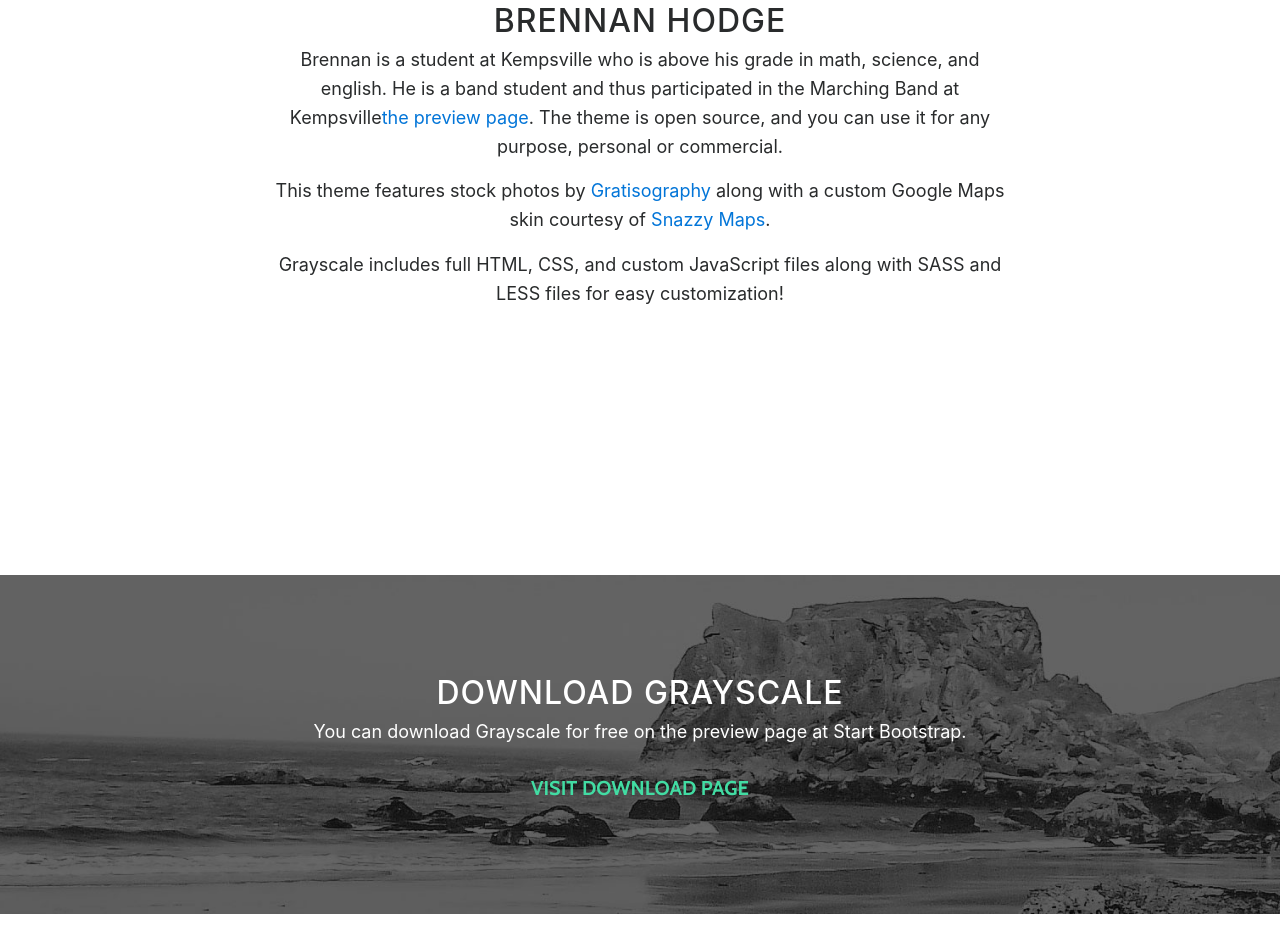
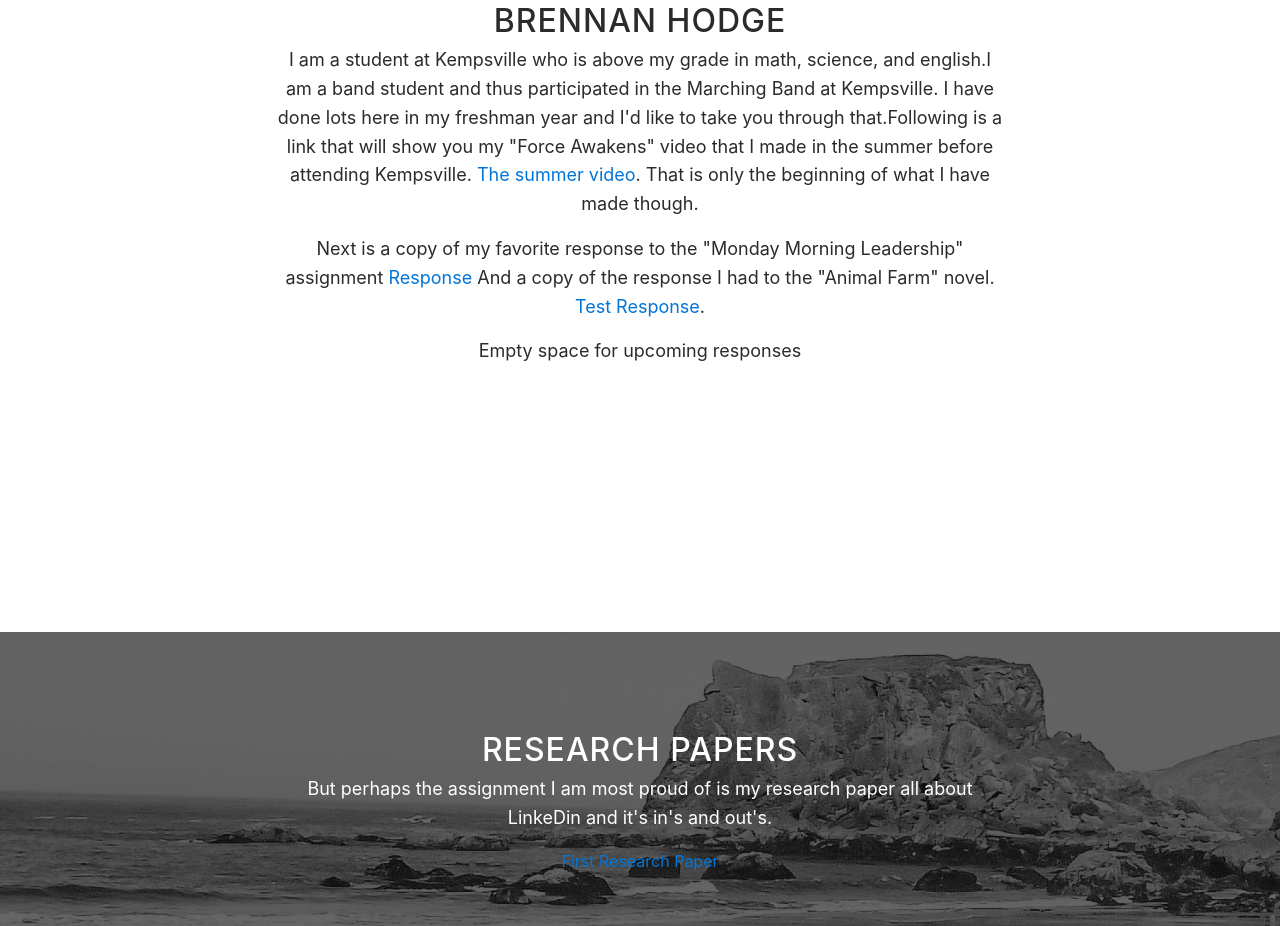
Before and after one commit to brennanmhodge/portfolio, a website with bundled scripts: page index.html in a window 1280 px wide. Shown: the part 1047-1973 px from the top of the page. Built offline with nearby package versions, Linux system fonts and the light colour scheme.

Commit message:
Added a lot to the portfolio.
Added the majority of what I needed to do

```diff
--- a/index.html
+++ b/index.html
@@ -83,9 +83,9 @@
         <div class="row">
             <div class="col-lg-8 offset-md-2">
                 <h2>Brennan Hodge</h2>
-                <p>Brennan is a student at Kempsville who is above his grade in math, science, and english. He is a band student and thus participated in the Marching Band at Kempsville<a href="http://startbootstrap.com/template-overviews/grayscale/">the preview page</a>. The theme is open source, and you can use it for any purpose, personal or commercial.</p>
-                <p>This theme features stock photos by <a href="http://gratisography.com/">Gratisography</a> along with a custom Google Maps skin courtesy of <a href="http://snazzymaps.com/">Snazzy Maps</a>.</p>
-                <p>Grayscale includes full HTML, CSS, and custom JavaScript files along with SASS and LESS files for easy customization!</p>
+                <p>I am a student at Kempsville who is above my grade in math, science, and english.I am a band student and thus participated in the Marching Band at Kempsville. I have done lots here in my freshman year and I'd like to take you through that.Following is a link that will show you my "Force Awakens" video that I made in the summer before attending Kempsville. <a href=https://drive.google.com/open?id=0B8vFl5mdqfUGUDZ1aEJDYWZ2MkE>The summer video</a>. That is only the beginning of what I have made though.
+                <p>Next is a copy of my favorite response to the "Monday Morning Leadership" assignment <a href="https://drive.google.com/open?id=1JTFed6xUOWSienzcBfru9u2kYG_fH1twE-0Hgzoj6NE">Response</a> And a copy of the response I had to the "Animal Farm" novel. <a href="https://drive.google.com/open?id=0B8vFl5mdqfUGQW9MZlNaVjNwdlU">Test Response</a>.</p>
+                <p>Empty space for upcoming responses</p>
             </div>
         </div>
     </section>
@@ -95,9 +95,9 @@
         <div class="download-section">
             <div class="container">
                 <div class="col-lg-8 offset-md-2">
-                    <h2>Download Grayscale</h2>
-                    <p>You can download Grayscale for free on the preview page at Start Bootstrap.</p>
-                    <a href="http://startbootstrap.com/template-overviews/grayscale/" class="btn btn-default btn-lg">Visit Download Page</a>
+                    <h2>Research Papers</h2>
+                    <p>But perhaps the assignment I am most proud of is my research paper all about LinkeDin and it's in's and out's.</p>
+                    <a href="https://drive.google.com/open?id=1X6f-Z1ZV4XebxSEj6abKidF42MpgvWubcaHTQXUytJQ" >First Research Paper</a>
                 </div>
             </div>
         </div>
```
